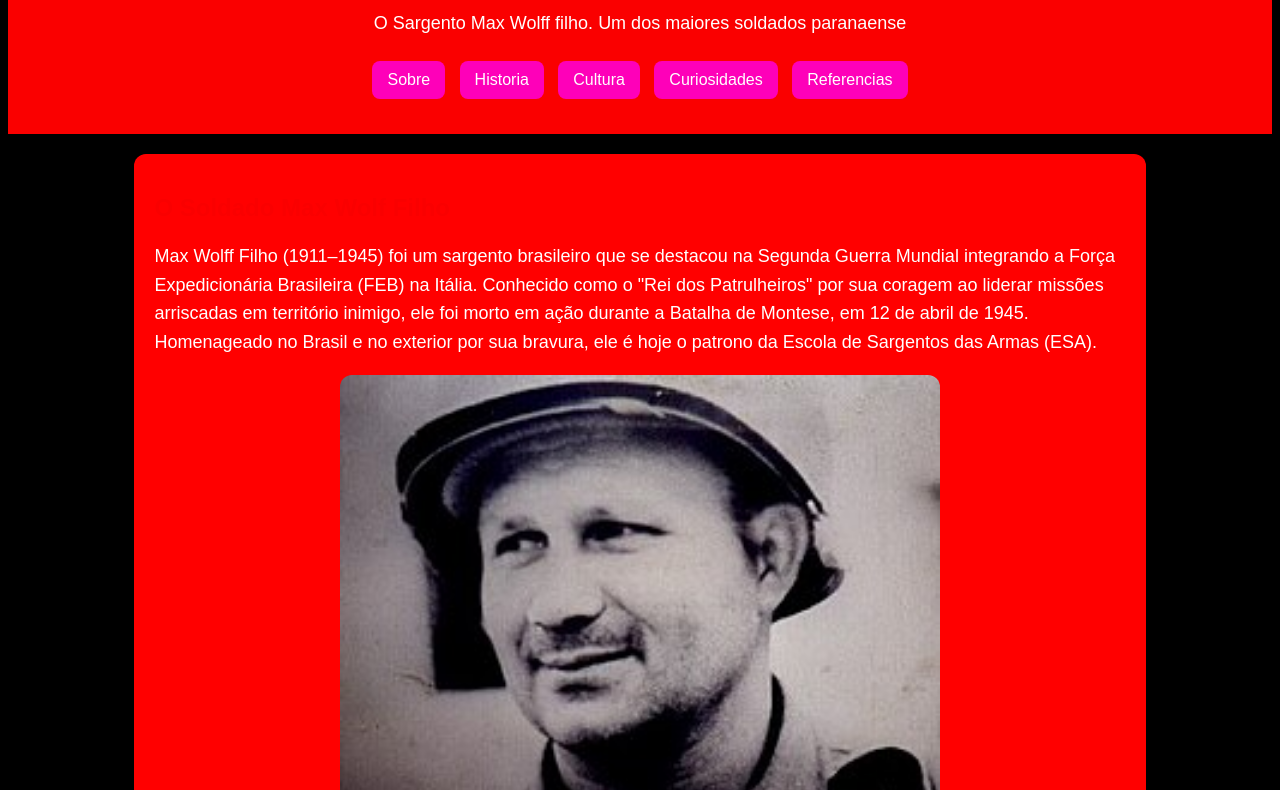
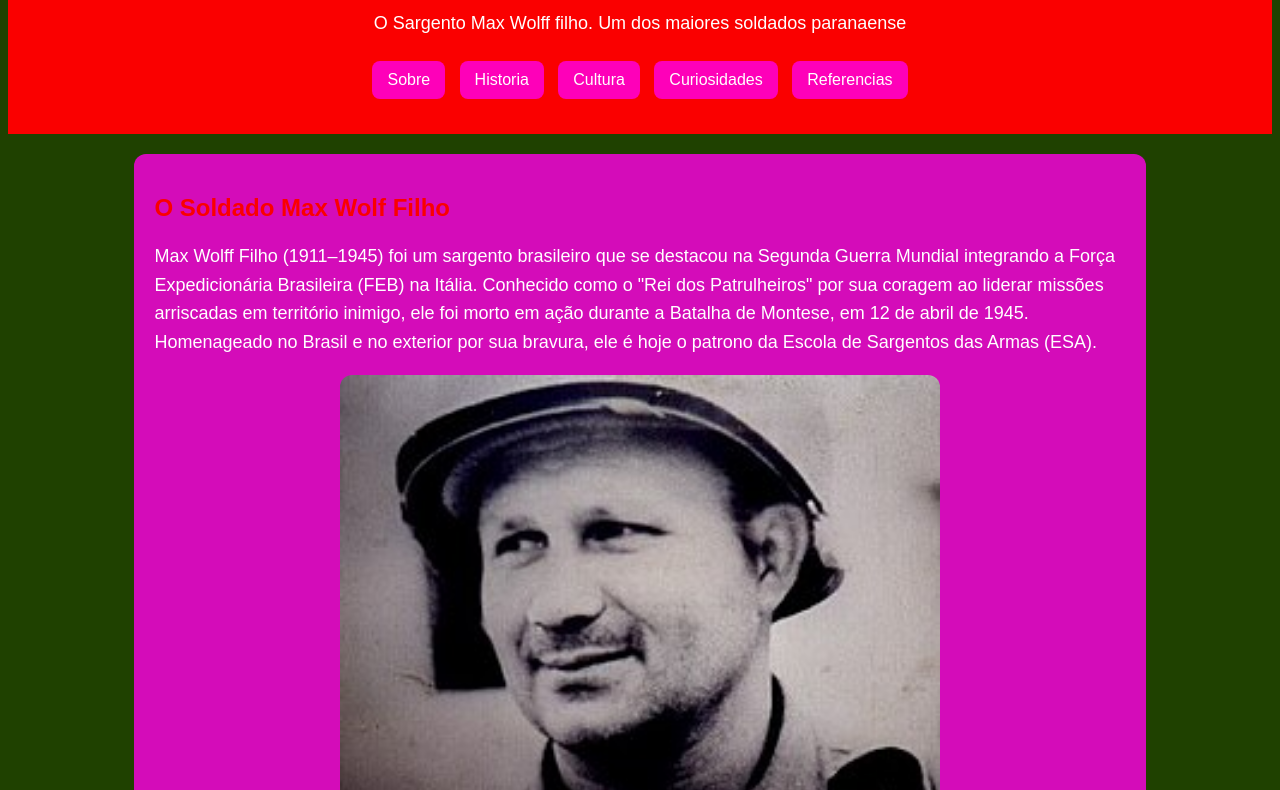
Before and after one commit to paulosouza23-stack/arte_paranaense, a plain HTML site: page index.html in a window 1280 px wide. Shown: the part 119-909 px from the top of the page. Drawn offline with Linux system fonts and the light colour scheme.

Commit message:
atualizei

```diff
--- a/style.css
+++ b/style.css
@@ -1,5 +1,5 @@
 :root{
-    --cor-fundo: #000000;
+    --cor-fundo: #1f4100;
     --cor-texto: #FFFFFF;
     --cor-principal: #fa0000;
     --cor-secundaria: #ff01e6ce;
@@ -60,7 +60,7 @@ main {
     margin: auto;
 }
     section {
-        background-color: #ff0000;
+        background-color: var(--cor-secundaria);
         margin: 20px 0;
         padding: 20px;
         border-radius: 12px;
```
